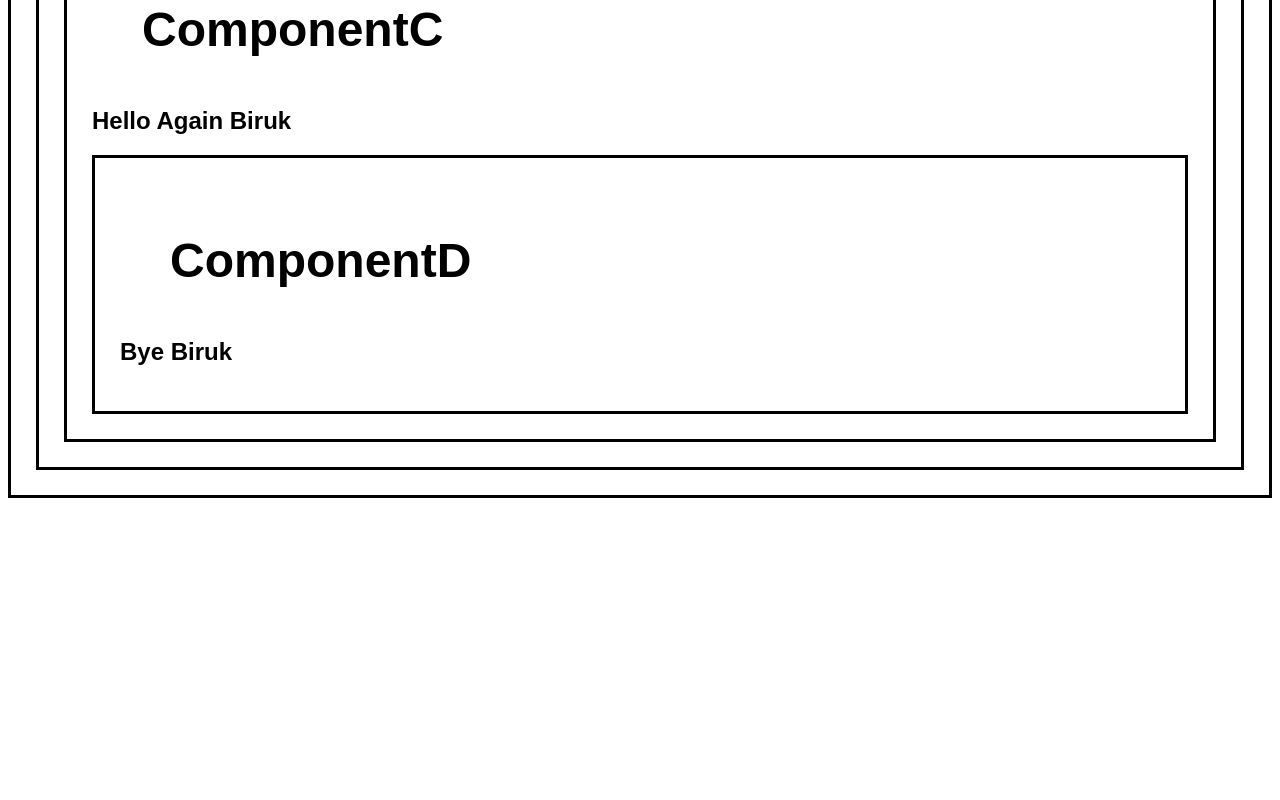
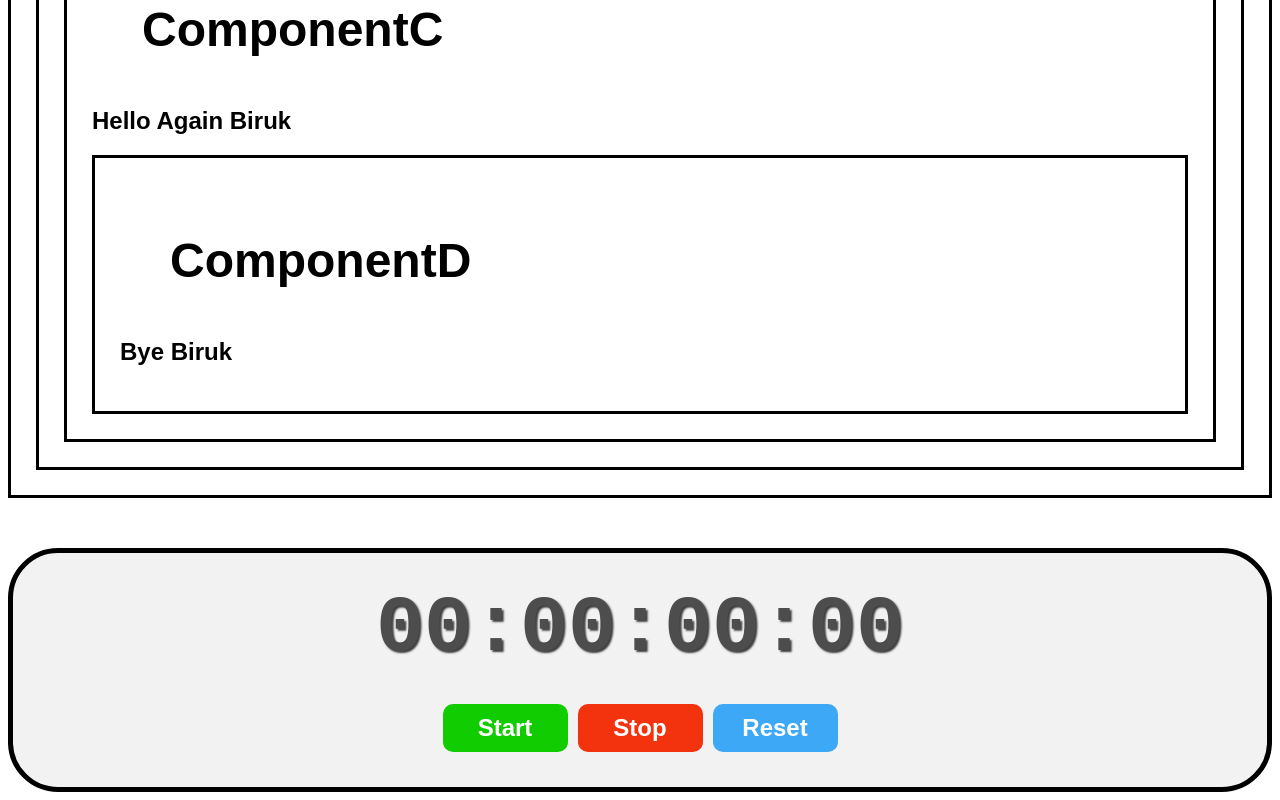
Before and after one commit to biruk1122/React-Playground, a React (Vite) app in the folder my-react-app/: page / in a window 1280 px wide. Shown: the part 5352-6152 px from the top of the page. Before the commit the page ends 5858 px from the top, so only its background shows below. Built offline with nearby package versions, Linux system fonts and the light colour scheme.

Commit message:
Stop Watch react project

```diff
--- a/my-react-app/src/App.jsx
+++ b/my-react-app/src/App.jsx
@@ -12,6 +12,7 @@
 import UseEffect from "./UseEffect"
 import DigitalClock from "./DigitalClock"
 import ComponentA from "./ComponentsA"
+import StopWatch from "./StopWatch"
 
 function App() {
   const fruits = [
@@ -50,6 +51,7 @@
       <UseEffect />
       <DigitalClock />
       <ComponentA />
+      <StopWatch />
     </div>
   )
 }
--- /dev/null
+++ b/my-react-app/src/StopWatch.jsx
@@ -0,0 +1,66 @@
+import { useEffect, useRef, useState } from "react"
+
+function StopWatch() {
+  const [isRunning, setIsRunning] = useState(false)
+  const [elapsedTime, setElapsedTime] = useState(0)
+  const intervalIdRef = useRef(null)
+  const startTimeRef = useRef(0)
+
+  useEffect(() => {
+    if (isRunning) {
+      intervalIdRef.current = setInterval(() => {
+        setElapsedTime(Date.now() - startTimeRef.current)
+      }, 10)
+    }
+    return () => {
+      clearInterval(intervalIdRef.current)
+    }
+  }, [isRunning])
+
+  function Start() {
+    setIsRunning(true)
+    startTimeRef.current = Date.now() - elapsedTime
+  }
+
+  function Stop() {
+    setIsRunning(false)
+  }
+
+  function Reset() {
+    setElapsedTime(0)
+    setIsRunning(false)
+  }
+
+  function FormatTime() {
+    let hours = Math.floor(elapsedTime / (1000 * 60 * 60))
+    let minutes = Math.floor((elapsedTime / (1000 * 60)) % 60)
+    let seconds = Math.floor((elapsedTime / 1000) % 60)
+    let milliseconds = Math.floor((elapsedTime % 1000) / 10)
+
+    hours = String(hours).padStart(2, "0")
+    minutes = String(minutes).padStart(2, "0")
+    seconds = String(seconds).padStart(2, "0")
+    milliseconds = String(milliseconds).padStart(2, "0")
+
+    return `${hours}:${minutes}:${seconds}:${milliseconds}`
+  }
+
+  return (
+    <div className="stopwatch">
+      <div className="display">{FormatTime()}</div>
+      <div className="controls">
+        <button onClick={Start} className="start-button">
+          Start
+        </button>
+        <button onClick={Stop} className="stop-button">
+          Stop
+        </button>
+        <button onClick={Reset} className="reset-button">
+          Reset
+        </button>
+      </div>
+    </div>
+  )
+}
+
+export default StopWatch
--- a/my-react-app/src/index.css
+++ b/my-react-app/src/index.css
@@ -221,3 +221,61 @@
   margin-top: 10px;
   padding: 25px;
 }
+
+/* Stop Watch css */
+.stopwatch {
+  display: flex;
+  flex-direction: column;
+  align-items: center;
+  border: 5px solid;
+  background-color: hsl(0, 0%, 95%);
+  border-radius: 50px;
+  padding: 30px;
+  margin-top: 50px;
+}
+
+.display {
+  font-size: 5rem;
+  font-family: monospace;
+  font-weight: bold;
+  color: hsl(0, 0%, 30%);
+  text-shadow: 2px 2px 2px hsla(0, 0%, 0%, 0.75);
+  margin-bottom: 25px;
+}
+
+.controls button {
+  font-size: 1.5rem;
+  font-weight: bold;
+  padding: 10px 20px;
+  margin: 5px;
+  min-width: 125px;
+  border: none;
+  border-radius: 10px;
+  cursor: pointer;
+  color: white;
+  transition: background-color 0.5s ease;
+}
+
+.start-button {
+  background-color: hsl(115, 100%, 40%);
+}
+
+.start-button:hover {
+  background-color: hsl(115, 100%, 35%);
+}
+
+.stop-button {
+  background-color: hsl(10, 90%, 50%);
+}
+
+.stop-button:hover {
+  background-color: hsl(10, 90%, 45%);
+}
+
+.reset-button {
+  background-color: hsl(205, 90%, 60%);
+}
+
+.reset-button:hover {
+  background-color: hsl(205, 90%, 55%);
+}
```
